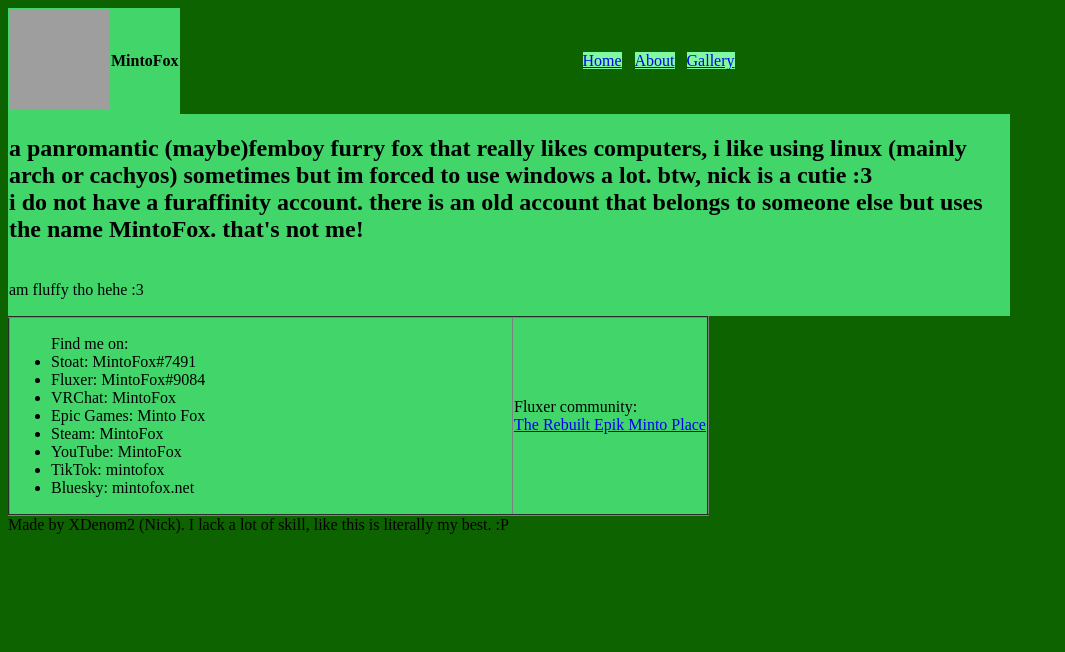
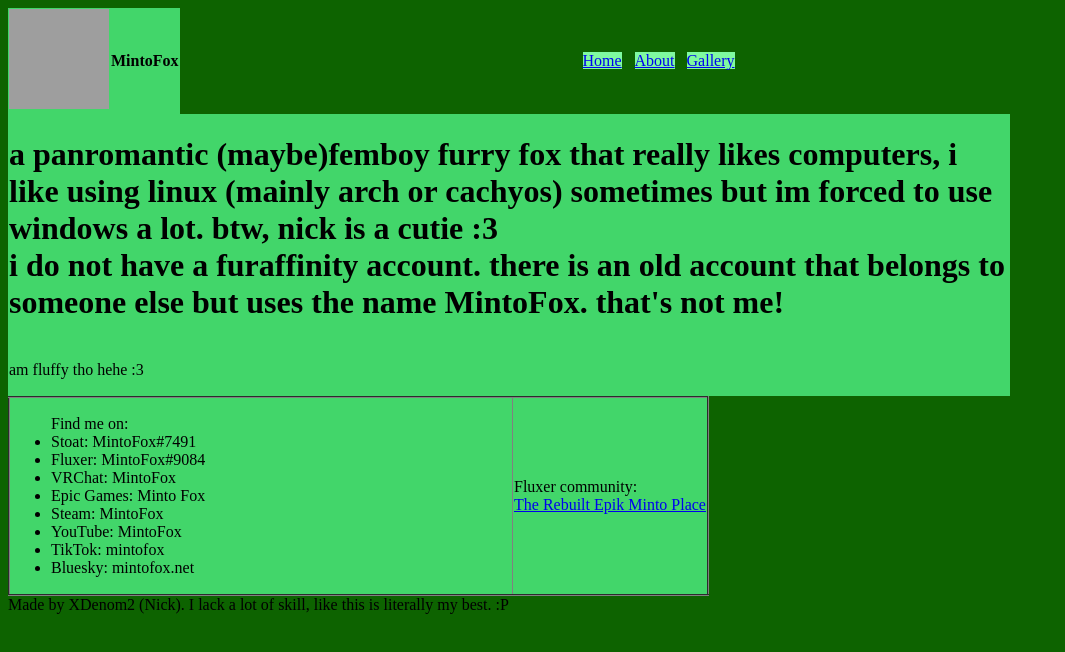
Before and after one commit to MintoFox/mintofox.github.io, a plain HTML site: page index.html in a window 1280 px wide. Shown: the whole page, without its empty margins (0-1065 px from the left). Drawn offline with Linux system fonts and the light colour scheme; grey boxes are pictures that could not be loaded.

Commit message:
Update HTML title and structure for clarity

```diff
--- a/index.html
+++ b/index.html
@@ -2,7 +2,9 @@
 
 <html style="background-color:#0d6300">
 	<head>
-		<title>mintofox.net</title>
+		<title>MintoFox - panromantic (maybe)femboy furry fox who likes computers</title>
+		<meta name="description" content="mintofox's main web page :3 *purrrrrr*">
+		<meta http-equiv="content-language" content="en-us">
 		<link rel="icon" type="image/gif" href="minto_pfp.gif">
 	</head>
 
@@ -21,9 +23,9 @@
 		</table>
 		<table border="0" style="border-collapse:collapse">
 			<tr style="background-color:#42d66a">
-				<td width="1000" height="50"> <h2> a panromantic (maybe)femboy furry fox that really likes computers, i like using linux (mainly arch or cachyos) sometimes but im forced to use windows a lot. btw, nick is a cutie :3
+				<td width="1000" height="50"> <h1> a panromantic (maybe)femboy furry fox that really likes computers, i like using linux (mainly arch or cachyos) sometimes but im forced to use windows a lot. btw, nick is a cutie :3
 <br>
-i do not have a furaffinity account. there is an old account that belongs to someone else but uses the name MintoFox. that's not me!</h2>
+i do not have a furaffinity account. there is an old account that belongs to someone else but uses the name MintoFox. that's not me!</h1>
 			</tr>
 			<tr style="background-color:#42d66a">
 				<td> <p> am fluffy tho hehe :3 </p>
```
